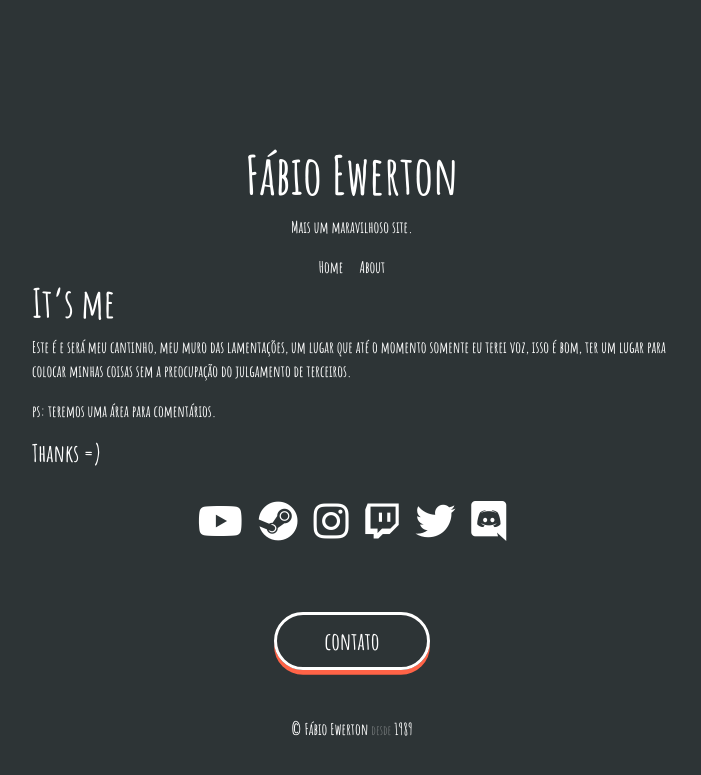
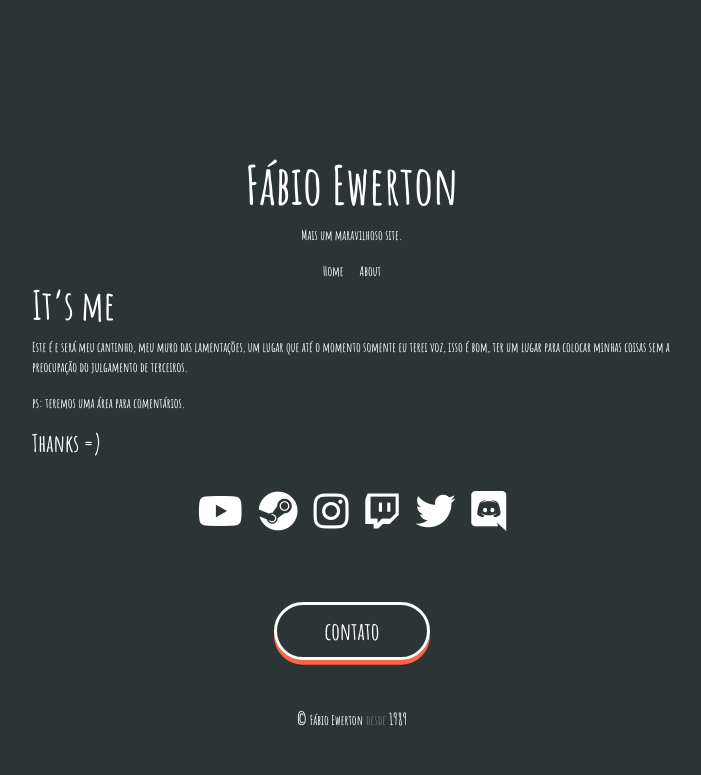
Before and after one commit to fabioew89/fabioew89.github.io, a Jekyll site: the page built from about.md, in a window 1280 px wide. Shown: the top 775 px of the page, without its empty margins (288-989 px from the left). Built offline with Jekyll 4.4.1, drawn with Linux system fonts in a browser that asks for light colours.

Commit message:
ajustando font

```diff
--- a/_sass/_reset.scss
+++ b/_sass/_reset.scss
@@ -10,6 +10,10 @@
 	color: $default-color;
 }
 
+p, a{
+	font-size: 10pt;
+}
+
 a{
 	&:hover{
 		color: $default-hover;
```
Also changed, not shown: 2 other files.
